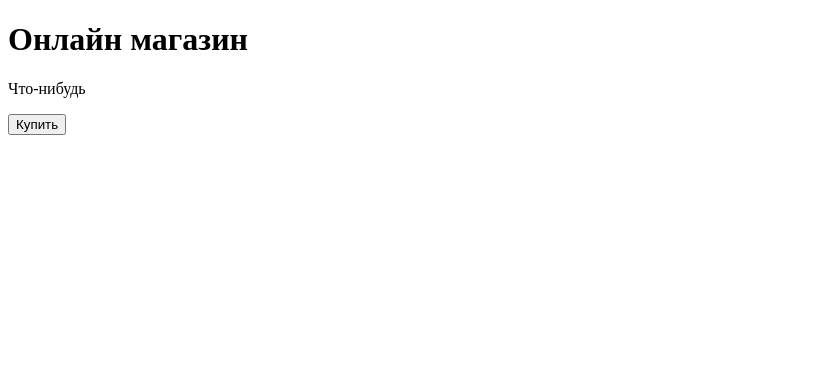
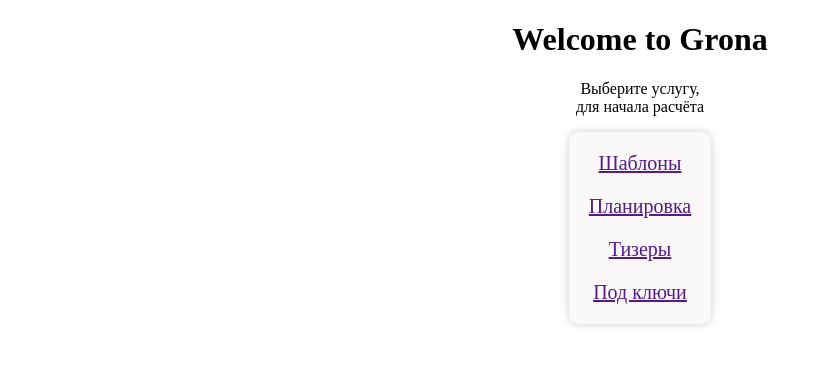
Before and after one commit to Cr0nn/TgBot.io, a plain HTML site: page index.html in a window 1280 px wide. Shown: the whole page, without its empty margins (0-822 px from the left). Drawn offline with Linux system fonts and the light colour scheme.

Commit message:
Add files via upload

```diff
--- a/index.html
+++ b/index.html
@@ -5,17 +5,22 @@
     <head>
         <meta charset="utf-8">
         <meta http-equiv="X-UA-Compatible" content="IE=edge">
-        <title>Shop</title>
+        <title>Grona</title>
         <meta name="description" content="">
         <meta name="viewport" content="width=device-width, initial-scale=1">
-        <link rel="stylesheet" href="">
+        <link rel="stylesheet" href="style.css">
     </head>
     <body>
         <div id="main">
-            <h1>Онлайн магазин</h1>
-            <p>Что-нибудь</p>
-            <button id="buy">Купить</button>
-
+            <h1>Welcome to Grona</h1>
+            <p>Выберите услугу,<br>для начала расчёта</p>
+            <div class="box1">
+                <a href="" class="rf">Шаблоны</a><br>
+                <a href="" class="rf">Планировка</a><br>
+                <a href="" class="rf">Тизеры</a><br>
+                <a href="" class="rf">Под ключи</a><br>
+            </div>
         </div>
+    <script src="https://telegram.org/js/telegram-web-app.js"></script>
     </body>
 </html>
--- /dev/null
+++ b/style.css
@@ -0,0 +1,21 @@
+.box1{
+    background: rgb(250, 248, 248);
+    width: min-content;
+    height: auto;
+    padding: 10px;
+    margin-top: 10px;
+    border-radius: 10px;
+    box-shadow: 0 0 10px rgba(0,0,0,0.2);
+    box-sizing: border-box;
+    margin-left: auto;
+    margin-right: auto;
+    color: aqua;
+    font-size: 20px;
+}
+a {
+    display: inline-block;
+    margin: 10px;
+}
+html{
+    text-align: center;
+}
```
